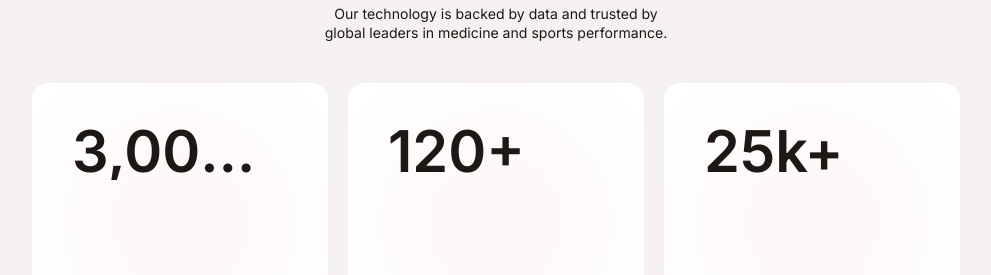
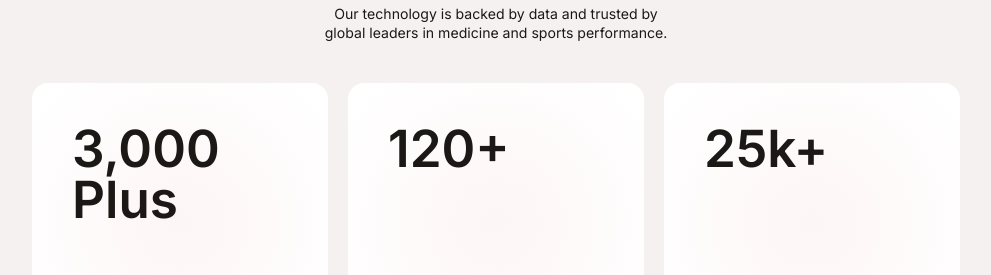
Before and after one commit to dmytro-webild/57547364-73ed-4395-891e-8274e688f651, a React (Vite) app: page / in a window 1280 px wide. Shown: the part 3880-4155 px from the top of the page, without its empty margins (144-1135 px from the left). Built offline with nearby package versions, Linux system fonts and the light colour scheme; a web font is replaced by a local one.

Commit message:
Bob AI: Resize metric text and remove truncate to prevent clipping

```diff
--- a/src/pages/HomePage/sections/Science.tsx
+++ b/src/pages/HomePage/sections/Science.tsx
@@ -61,7 +61,7 @@ const ScienceInline = () => (
         <GridOrCarousel>
           {metrics.map((metric) => (
             <div key={metric.value} className="flex flex-col justify-between gap-6 p-6 md:p-10 min-h-60 md:min-h-70 2xl:min-h-80 h-full card rounded">
-              <span className="text-9xl md:text-8xl font-semibold leading-none truncate">{metric.value}</span>
+              <span className="text-6xl md:text-7xl font-semibold leading-none">{metric.value}</span>
               <p className="text-base leading-snug text-balance">{metric.description}</p>
             </div>
           ))}
```
